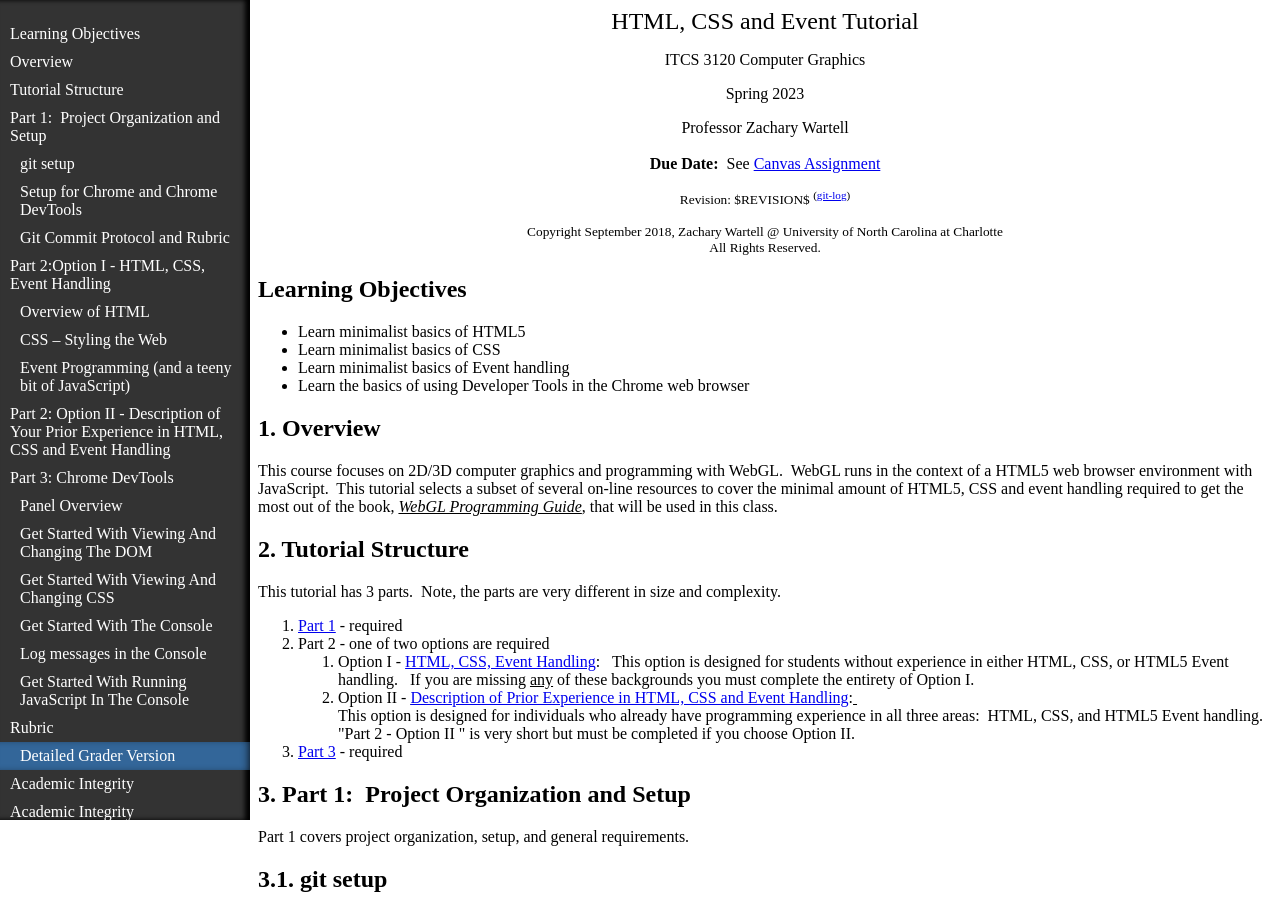
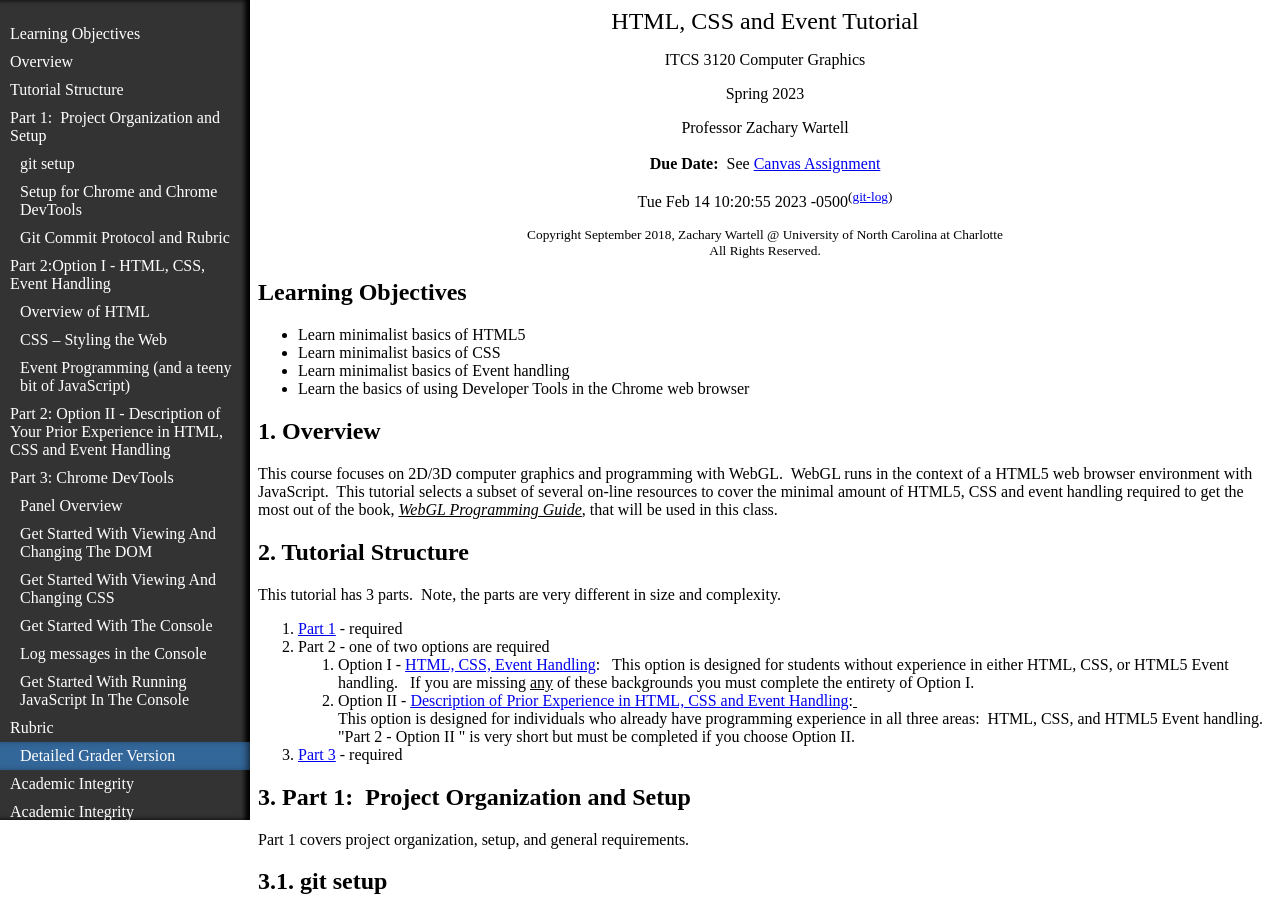
Before and after one commit to ZacharyWartell/html-css-event-tutorial, a website: page Site Root/ITCS_x120_HTML-CSS-Event_Tutorial.html in a window 1280 px wide. Shown: the top 898 px of the page. Drawn offline with Linux system fonts and the light colour scheme.

```diff
--- a/Site Root/ITCS_x120_HTML-CSS-Event_Tutorial.html
+++ b/Site Root/ITCS_x120_HTML-CSS-Event_Tutorial.html
@@ -113,8 +113,7 @@
         <br>
         <strong>Due Date:&nbsp; </strong>See <a target="_blank" href="https://uncc.instructure.com/courses/191192/assignments/1769671">
           Canvas Assignment </a></p>
-      <p style="text-align:center"><span style="font-size:10.0pt"> Revision:
-          $REVISION$ </span><span style="font-size:10.0pt"><sup>(<a target="_blank"
+                 <p style="text-align:center"><span class="Revision">Tue Feb 14 10:20:55 2023 -0500</span><sup>(<a target="_blank"
 
               href="https://gitlab.com/zwartell/html-css-event-tutorial/-/commits/master">git-log</a>)</sup><br>
         </span></p>
```
